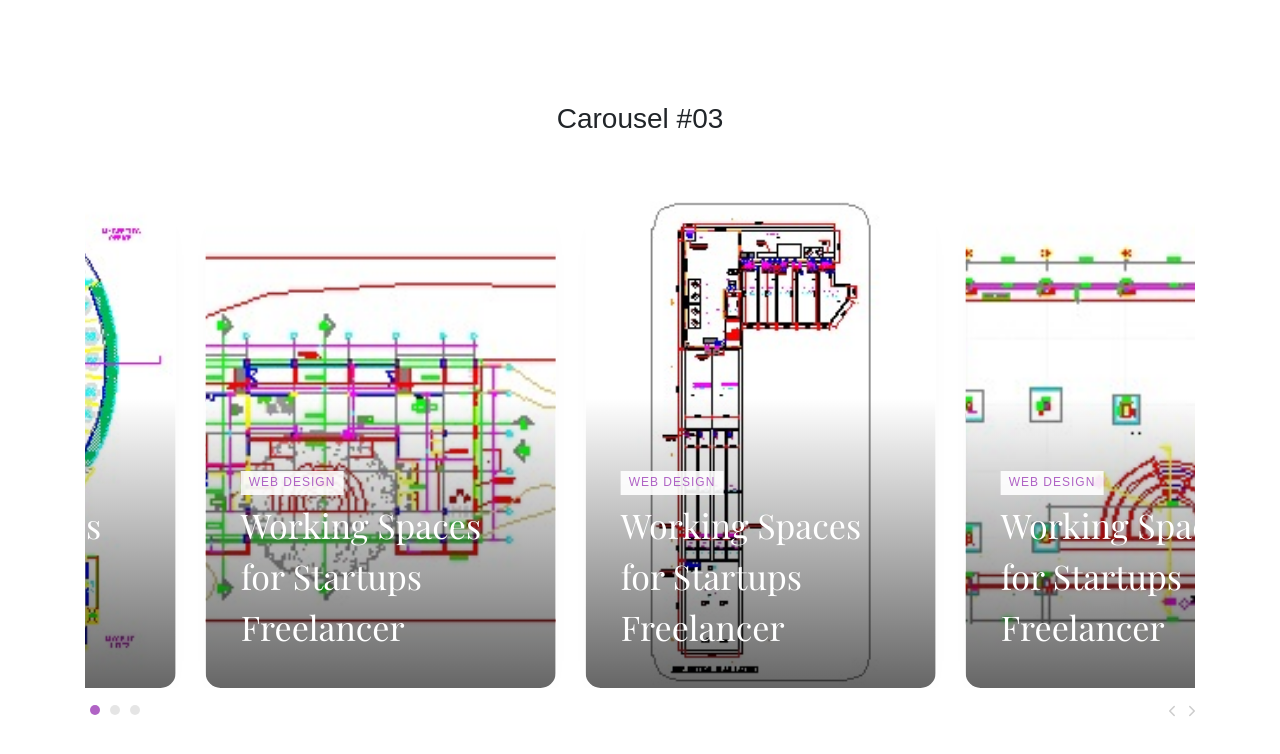
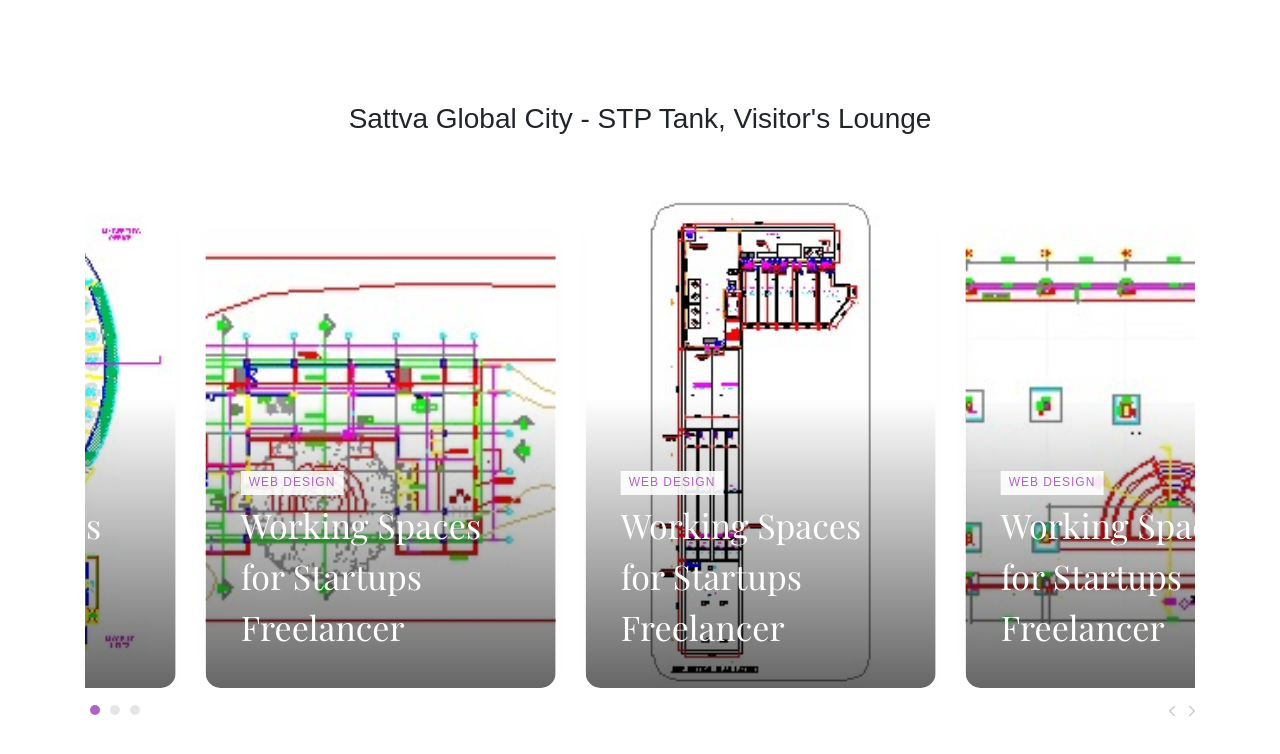
Before and after one commit to shubham-rajput15/portfolio-latest, a plain HTML site: page sattva-gallery.html in a window 1280 px wide. Drawn offline with nearby package versions, Linux system fonts and the light colour scheme; files that its build step writes are made by us from their sources; a web font is replaced by a local one.

Commit message:
Update sattva-gallery.html

```diff
--- a/sattva-gallery.html
+++ b/sattva-gallery.html
@@ -1,7 +1,7 @@
 <!doctype html>
 <html lang="en">
   <head>
-  	<title>Carousel 03</title>
+  	<title>sattva</title>
     <meta charset="utf-8">
     <meta name="viewport" content="width=device-width, initial-scale=1, shrink-to-fit=no">
 
@@ -18,7 +18,7 @@
 			<div class="container">
 				<div class="row">
 					<div class="col-md-12 text-center">
-						<h2 class="heading-section mb-5">Carousel #03</h2>
+						<h2 class="heading-section mb-5">Sattva Global City - STP Tank, Visitor's Lounge</h2>
 					</div>
 					<div class="col-md-12">
 						<div class="featured-carousel owl-carousel">
```
